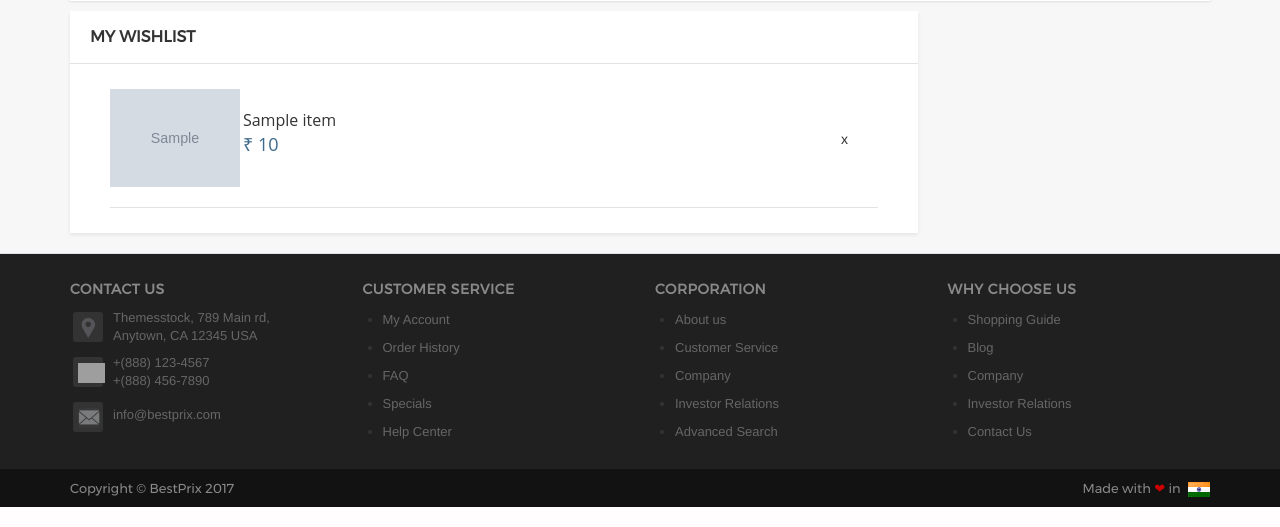
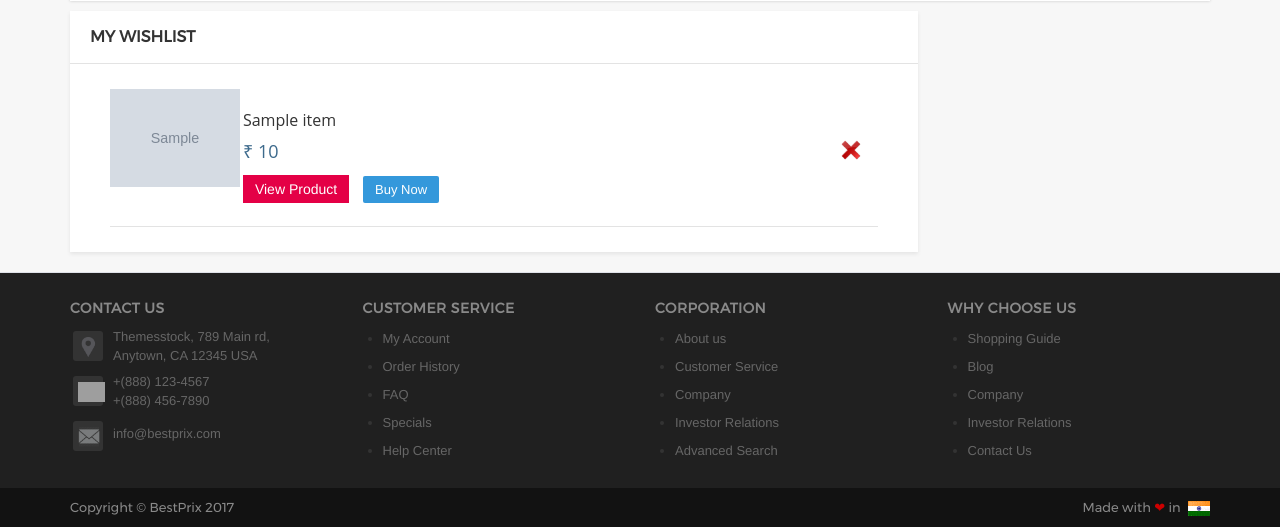
Before and after one commit to dhaivat28/bestprix, a Django app: template bestprix_website/web_app/templates/wishlist/index.html in a window 1280 px wide; the page is wider, and only the part inside the window is pictured. Shown: the part 339-866 px from the top of that part. Run offline with Django 3.2, Linux system fonts and the light colour scheme; the template is opened without the code that fills it: most values are stand-ins (such as "Sample title", 1, 10 or a date in 2020); grey boxes marked "Sample" are stand-in pictures; some libraries are stand-ins or nearby versions; grey boxes are pictures that could not be loaded.

Commit message:
Completed wishlist page

```diff
--- a/bestprix_website/web_app/static/css/style.css
+++ b/bestprix_website/web_app/static/css/style.css
@@ -1725,7 +1725,13 @@ cursor: pointer;
 }
 
 .wish-x {
-	padding-top: 40px;
+	padding-top: 50px;
+}
+
+.delete-icon {
+	height: 20px;
+	width: 20px;
+	cursor: pointer;
 }
 /* --------------------------------------- final-product ---------------------------- */
 
@@ -2183,6 +2189,44 @@ border: none;
 transition: all 0.2s linear 0s;
 }
 
+#wish-btns {
+margin-right: 10px;
+text-decoration: none;
+background: #e40046;
+color: #fff;
+padding: 6px 12px;
+font-size: 14px;
+text-align: center;
+border: none;
+-webkit-transition: all 0.2s linear 0s;
+-moz-transition: all 0.2s linear 0s;
+-ms-transition: all 0.2s linear 0s;
+-o-transition: all 0.2s linear 0s;
+transition: all 0.2s linear 0s;
+}
+
+#wish-btns-1 {
+margin-left: 20px;
+text-decoration: none;
+background: #e40046;
+color: #fff;
+padding: 6px 12px;
+font-size: 14px;
+text-align: center;
+border: none;
+-webkit-transition: all 0.2s linear 0s;
+-moz-transition: all 0.2s linear 0s;
+-ms-transition: all 0.2s linear 0s;
+-o-transition: all 0.2s linear 0s;
+transition: all 0.2s linear 0s;
+}
+
+#sp-box {
+	margin-top: 7px;
+	margin-bottom:7px;
+}
+
+
 #v-pr {
 	background: #e40046;
 	color: #fff;
--- a/bestprix_website/web_app/templates/index.html
+++ b/bestprix_website/web_app/templates/index.html
@@ -119,14 +119,12 @@
 
 						<div class="col-lg-6">
 							<div class="st-links">
-								<a href="#">My Account</a>
+								<a href="#">My Account</a>``
 							</div>
 						</div>
 					</div>
 				</div>
 				<div class="status-body">
-
-					dssd
 				</div>
 
 				<!-- <div class="accounts">
--- a/bestprix_website/web_app/templates/wishlist/index.html
+++ b/bestprix_website/web_app/templates/wishlist/index.html
@@ -174,16 +174,32 @@
 															<img src="{{ item.img_url }}" class="wish-img" />
 															</div>
 															</div>
-														<div class="col-lg-3">
+														<div class="col-lg-9">
 															<div class="wish-desc">
-																<a href="#" class="wish-link">{{ item.title }}</a><br />
-																<h31>₹&nbsp;{{ item.price }}</h31>
+																<div class="row">
+																	<div class="col-lg-12">											<a href="#" class="wish-link">{{ item.title }}</a>
+																	</div>
+
+																	<div class="col-lg-12">
+																		<div id="sp-box">
+																			<h31>₹&nbsp;{{ item.price }}</h31>
+																		</div>
+																	</div>
+
+																	<div class="col-lg-12">
+																		<div id="sp-box">
+																			<a href="#" id="wish-btns">View Product</a>			<a href="#" id="go-to">Buy Now</a>
+																		</div>
+																	</div>
+
+																</div>
 															</div>
 														</div>
 
-														<div class="col-lg-1 col-lg-push-6">
+
+														<div class="col-lg-1">
 															<div class="wish-x">
-																x
+																 <a href="#"><img src="{% static 'images/delete-icon.png' %}" class="delete-icon" /></a>
 															</div>
 														</div>
 
```
Also changed, not shown: bestprix_website/web_app/static/images/delete-icon.png (added).
